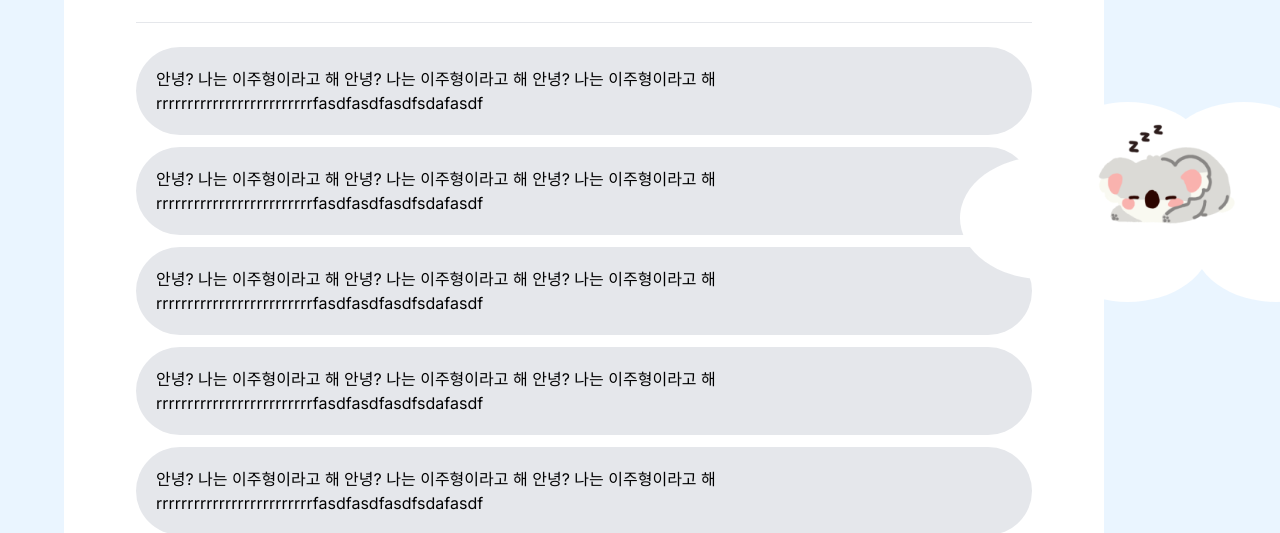
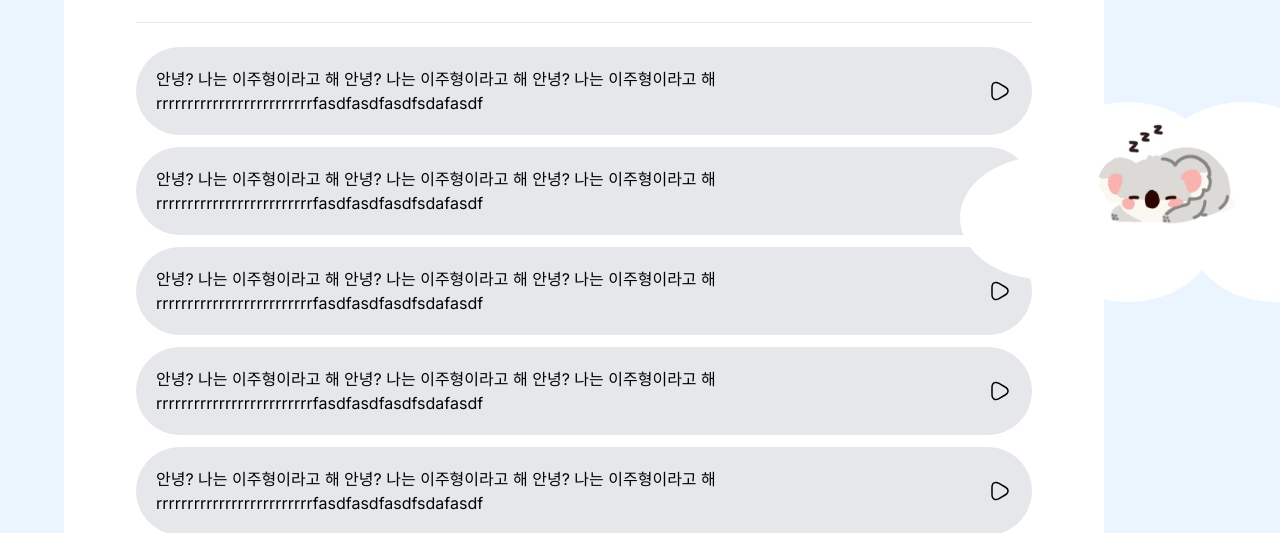
Before and after one commit to s0ojin/KoALA, a Next.js app in the folder frontend/: page /review in a window 1280 px wide. Shown: the part 298-831 px from the top of the page. Built offline with nearby package versions, Linux system fonts and the light colour scheme.

Commit message:
Feat: Sentence 컴포넌트 스타일 추가

```diff
--- a/frontend/src/app/review/_components/Setence.tsx
+++ b/frontend/src/app/review/_components/Setence.tsx
@@ -1,17 +1,40 @@
-import Image from "next/image"
+'use client'
 
-export default function Sentence () {
+import Image from 'next/image'
+import Play from '/public/icons/play.svg'
+import Pause from '/public/icons/pause.svg'
+import { useState } from 'react'
+
+export default function Sentence() {
+  const [isSelected, setSelected] = useState<Boolean>(false)
+  const [isPlaying, setPlaying] = useState<Boolean>(false)
+
+  const handleChangeSelected = () => {
+    setSelected((isSelected) => !isSelected)
+  }
+
+  const handlePlaying = () => {
+    setPlaying((isPlaying) => !isPlaying)
+  }
+
   return (
-    <div className="flex items-center w-full min-h-[4rem] max-h-[8rem] bg-gray-200 rounded-[4.5rem] mb-[0.75rem] px-[1.25rem]">
-      <p className="grow mr-[1rem] my-[1.25rem]">
-        안녕? 나는 이주형이라고 해 안녕? 나는 이주형이라고 해 안녕? 나는 이주형이라고 해rrrrrrrrrrrrrrrrrrrrrrrrrfasdfasdfasdfsdafasdf
+    <div
+      className={`flex items-center w-full min-h-[4rem] max-h-[8rem] rounded-[4.5rem] mb-[0.75rem] px-[1.25rem] ${isSelected ? 'bg-primary-400' : 'bg-gray-200'}`}
+    >
+      <p
+        onClick={handleChangeSelected}
+        className={`h-full grow pr-[1rem] py-[1.25rem] ${isSelected ? 'text-white' : ''}`}
+      >
+        안녕? 나는 이주형이라고 해 안녕? 나는 이주형이라고 해 안녕? 나는
+        이주형이라고 해rrrrrrrrrrrrrrrrrrrrrrrrrfasdfasdfasdfsdafasdf
       </p>
-      <Image
-        src='/icons/play.svg'
-        alt=''
-        width={24}
-        height={24}
-      />
+      <button onClick={handlePlaying}>
+        {isPlaying ? (
+          <Pause fill={`${isSelected ? 'white' : ''}`} />
+        ) : (
+          <Play fill={`${isSelected ? 'white' : ''}`} />
+        )}
+      </button>
     </div>
   )
 }
```
